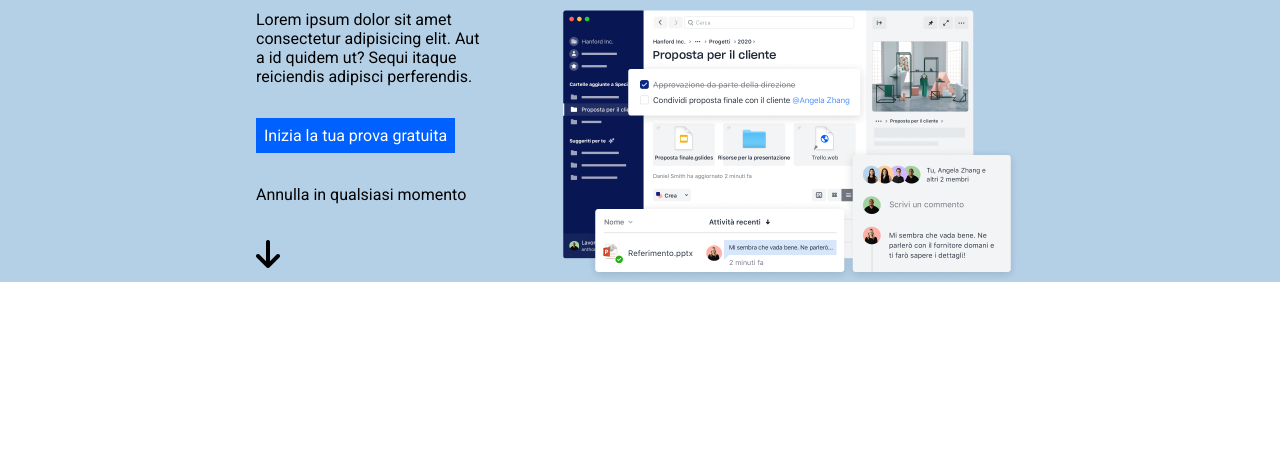
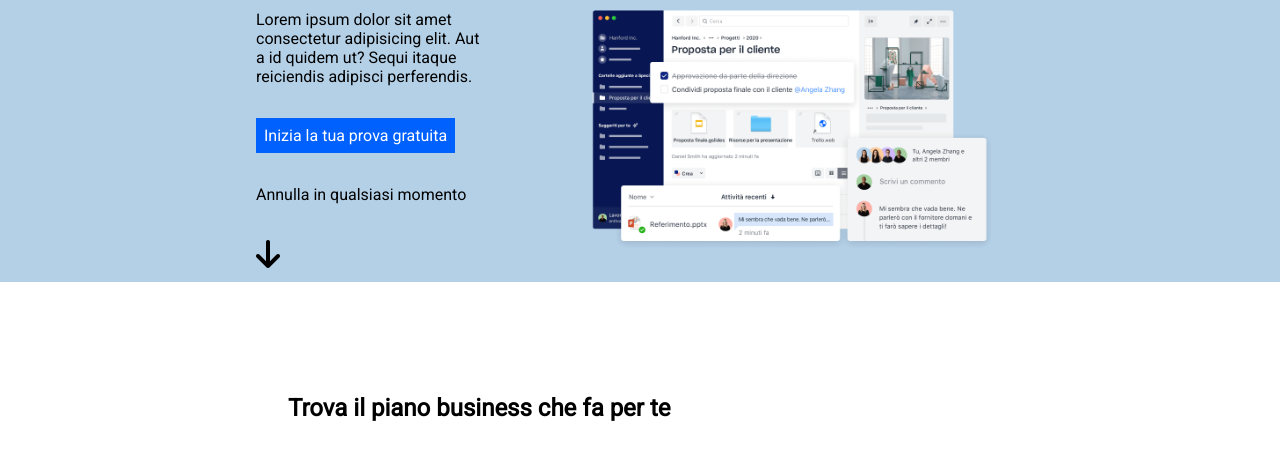
Before and after one commit to SofiaCurreri/htmlcss-dropbox, a plain HTML site: page index.html in a window 1280 px wide. Shown: the part 383-842 px from the top of the page. Drawn offline with Linux system fonts and the light colour scheme.

Commit message:
inizio seconda section

```diff
--- a/css/style.css
+++ b/css/style.css
@@ -11,6 +11,12 @@ body{
 .container{
     margin: 0 auto;
     width: 60vw;
+    text-align: left;
+}
+
+.small-container {
+    margin: 0 auto;
+    width: 55vw;
     text-align: left;
 }
 
@@ -69,6 +75,8 @@ a, a:visited{
 }
 
 /* MAIN */
+
+/* Section 1 */
 .jumbotron{
     background-color: rgb(180, 208, 231);
     margin-top: 4rem;
@@ -100,6 +108,12 @@ a, a:visited{
 
 .jumbo-img{
     position: absolute;
-    left: 18rem;
-    width: fit-content;
+    left: 20rem;
+    width:33vw;
 }
+
+
+/* Section 2 */
+.small-container>h2{
+    padding-top: 7rem;
+}
--- a/index.html
+++ b/index.html
@@ -77,9 +77,12 @@
                         <img src="./img/jumbo.png" alt="jumbotron">
                     </div>
                 </div>
-
             </div>
 
+        </section>
+
+        <section class="small-container">
+            <h2> Trova il piano business che fa per te</h2>
         </section>
     </main>
 
```
